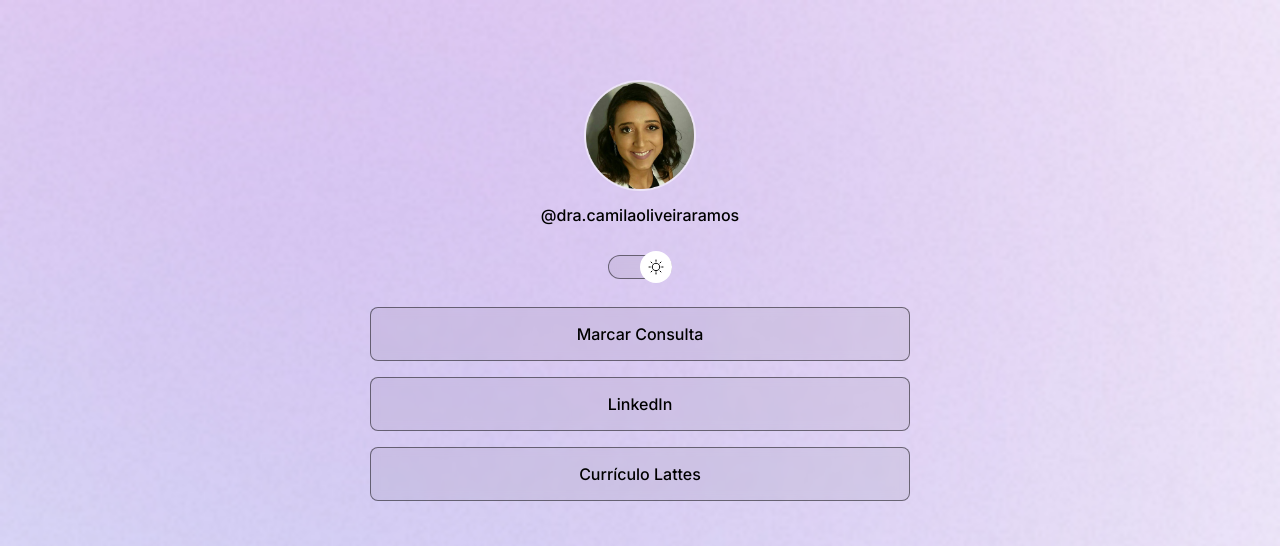
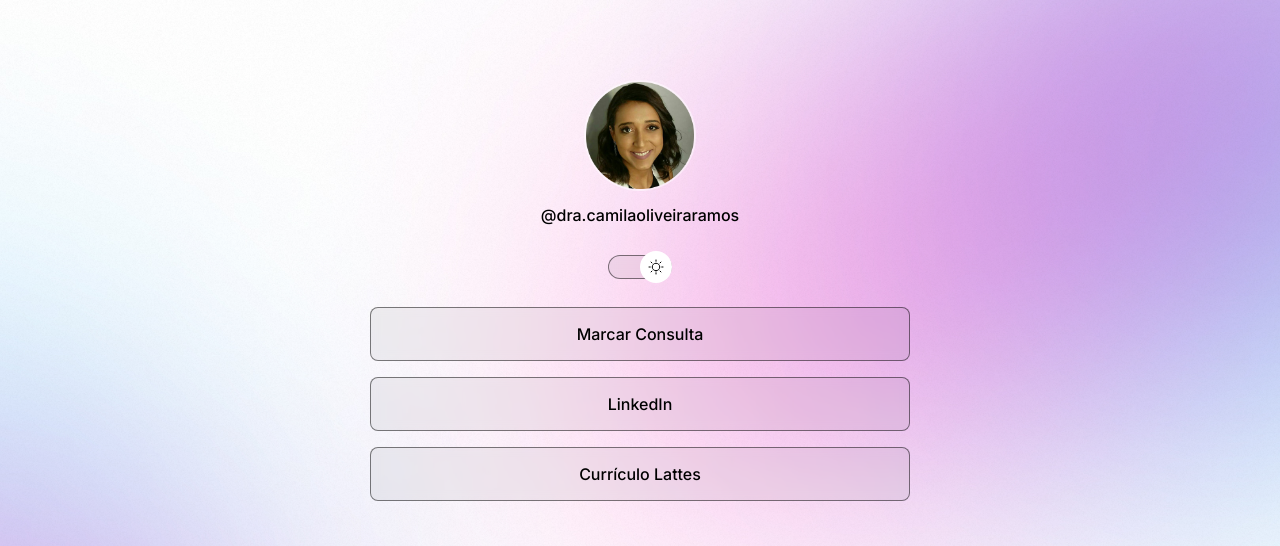
Before and after one commit to Milaolir/Projeto-discover, a plain HTML site: page index.html in a window 1280 px wide. Shown: the top 546 px of the page. Drawn offline with nearby package versions, Linux system fonts and the light colour scheme.

Commit message:
change background based on media

```diff
--- a/Style.css
+++ b/Style.css
@@ -31,7 +31,8 @@ body{
   background-size: cover;
   */
 /* background: image repeat position/size */
-background: var(--bg-url) no-repeat top center/cover
+background: var(--bg-url) no-repeat top center/cover;
+height: 100vh;
 }
 body * {
   font-family: 'Inter', sans-serif;
@@ -154,3 +155,12 @@ footer {
   text-align: center;
   font-size: 14px;
 }
+/* MEDIA QUERIES */
+@media (min-width:700px) {
+  :root{
+    --bg-url: url(./assets/bg.jpg);
+  }
+  .light {
+    --bg-url: url(./assets/bg-light.jpg);
+  }
+}
```
Also changed, not shown: assets/bg-light.jpg (added), assets/bg.jpg (added).
